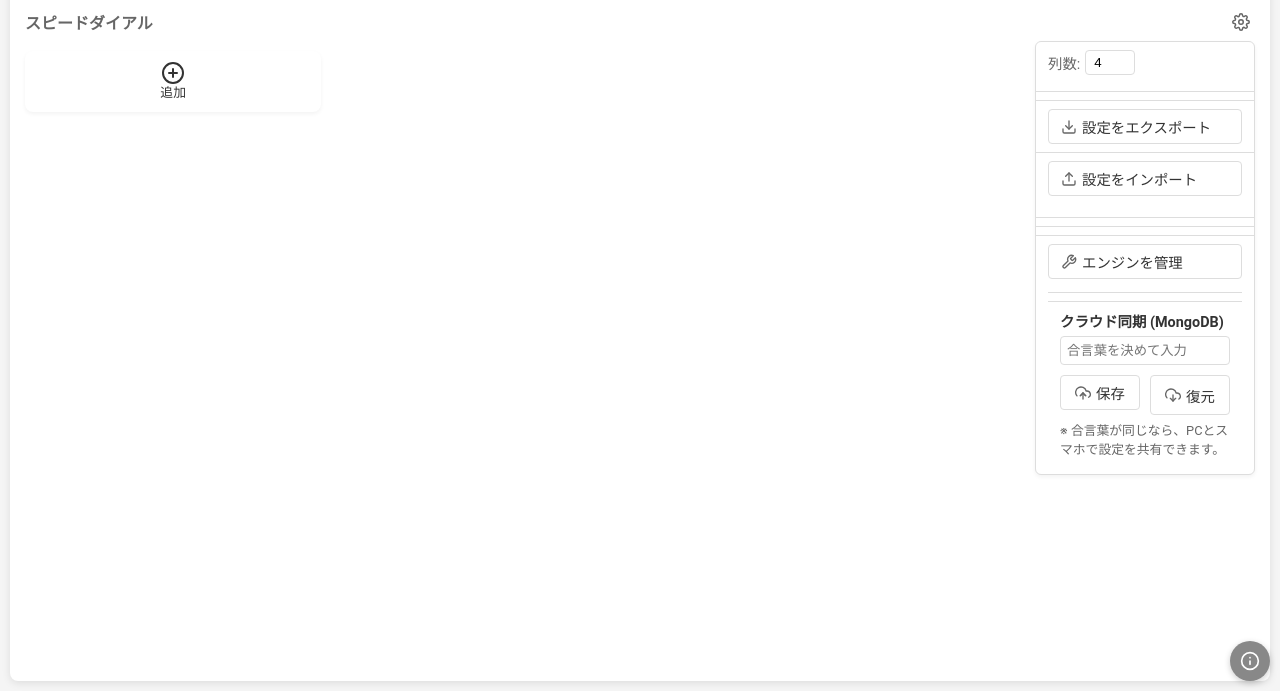
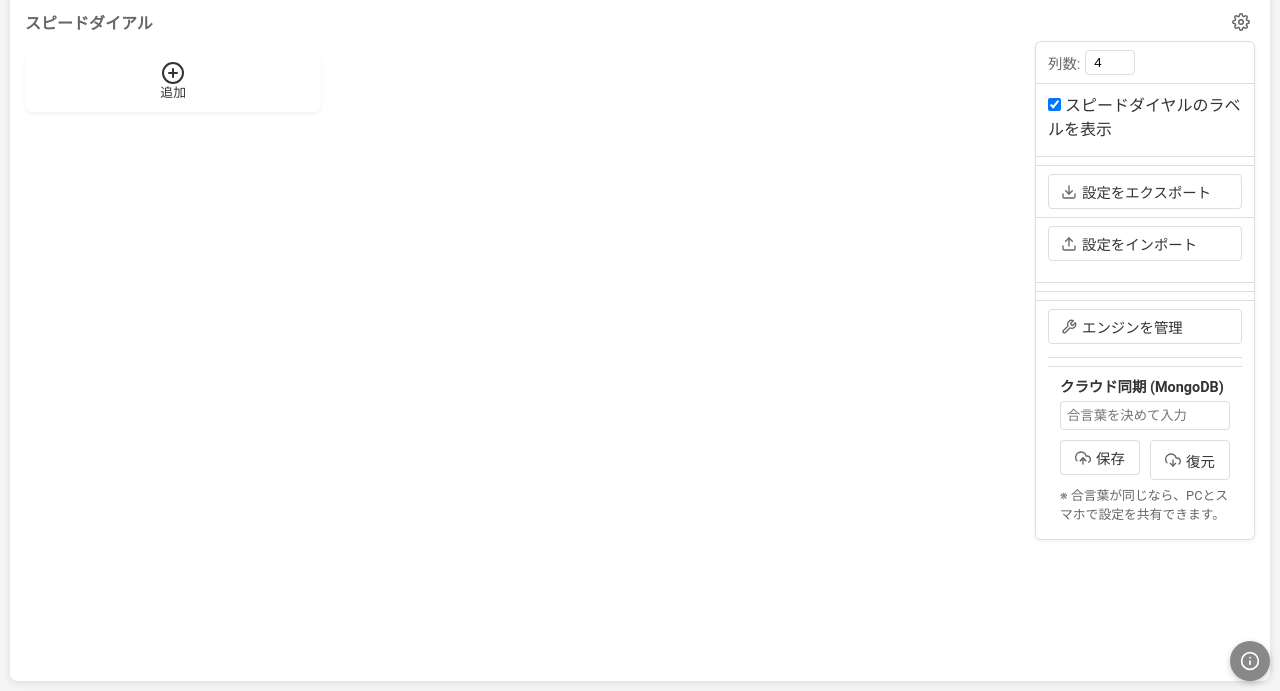
Before and after one commit to HTaE0213/MyStartpageApp, a website: page public/index.html in a window 1280 px wide. Both pictures are taken after a click on the button 1241 px from the left and 131 px from the top of the page. Shown: the part 109-800 px from the top of the page. Drawn offline with nearby package versions, Linux system fonts and the light colour scheme.

Commit message:
Update index.html

```diff
--- a/public/index.html
+++ b/public/index.html
@@ -81,6 +81,12 @@
                         <div class="panel-section grid-settings">
                             <label for="columns">列数:</label>
                             <input type="number" id="columns" value="4" min="1" max="15" />
+                        </div>
+                        <div class="panel-section">
+                            <label>
+                                <input type="checkbox" id="showSpeedDialLabelsCheckbox" checked>
+                                スピードダイヤルのラベルを表示
+                            </label>
                         </div>
                         <hr class="panel-divider">
                         <!-- ★★★ 設定のエクスポート/インポート機能を追加 ★★★ -->
```
